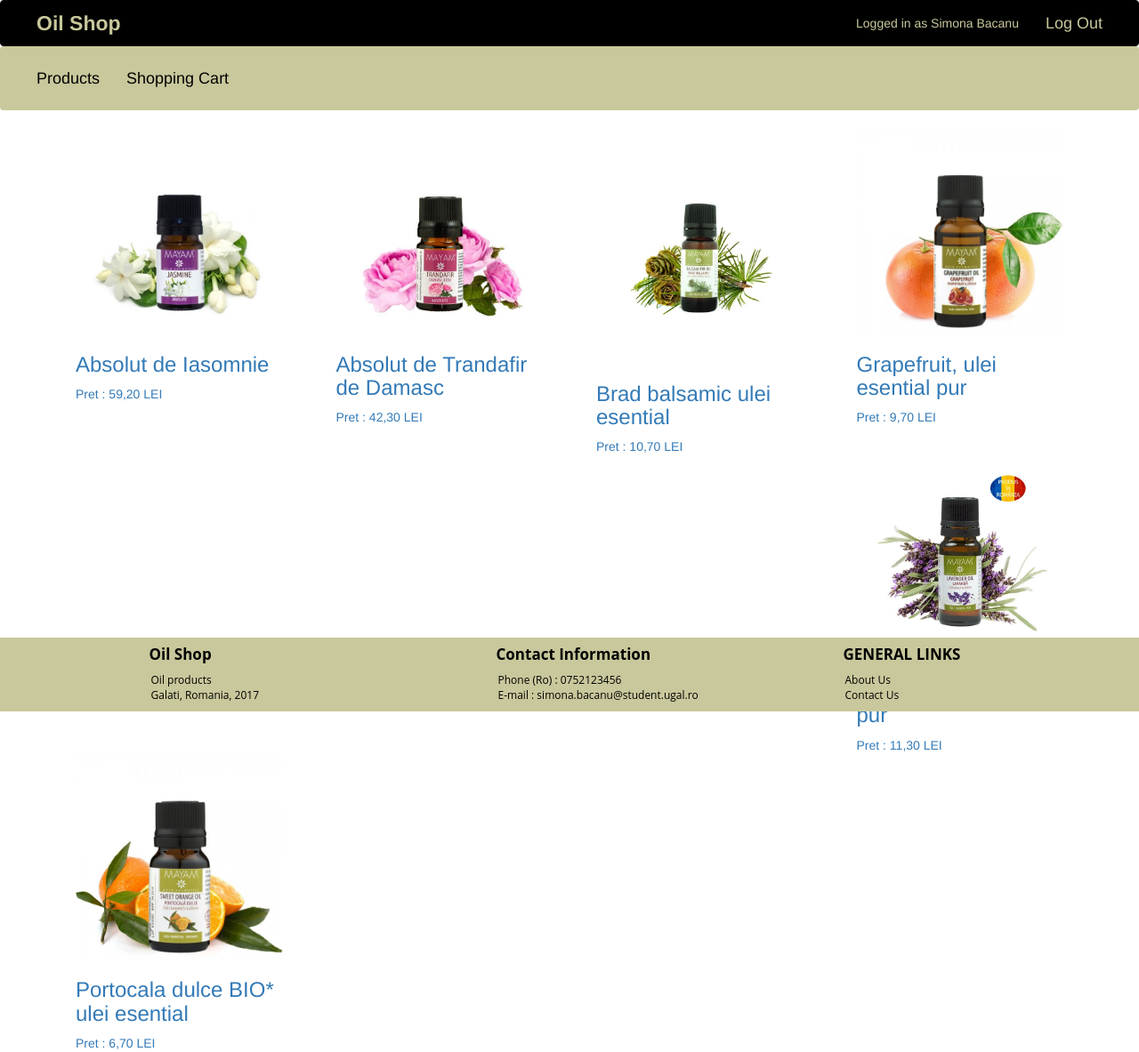
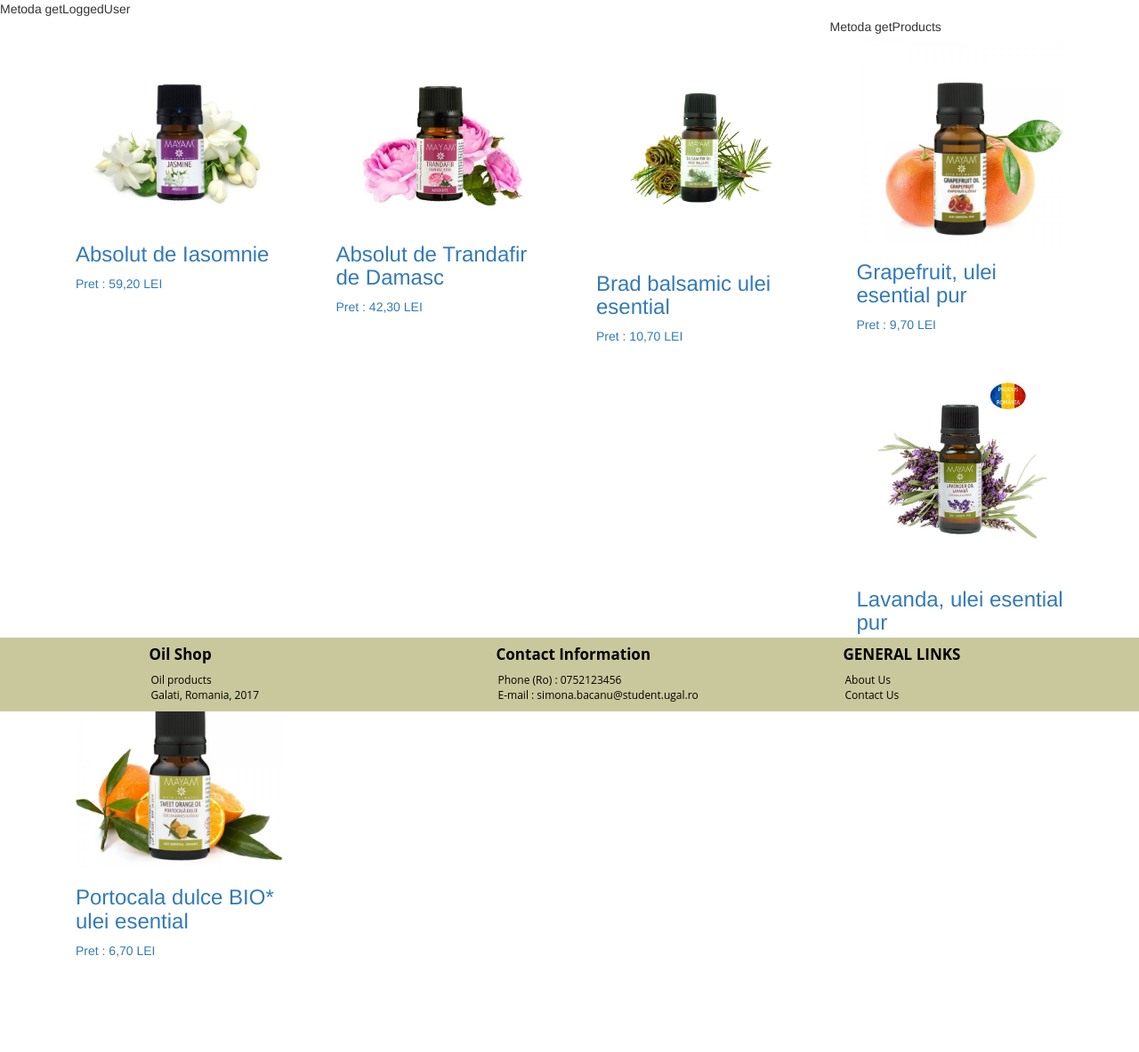
Before and after one commit to simonabacanu/Twdm, a PHP site: page /products.php in a window 1280 px wide. Shown: the whole page at 89% size. After the commit the page ends 1076 px from the top, so only its background shows below. Run offline with PHP 8.4, Linux system fonts and the light colour scheme; a user stored in the database is signed in; data comes from the database, SQL or seed files in the repository; some libraries are stand-ins or nearby versions.

Commit message:
[commit5]MVC - products.php

```diff
--- a/admin/includes/database.php
+++ b/admin/includes/controller.php
@@ -1,7 +1,10 @@
 <?php
 
-	function addUser($firstName, $lastName, $email, $pass, $address, $phone){
+ class Controller {
 
+	public function addUser($firstName, $lastName, $email, $pass, $address, $phone){
+
+		echo "Metoda addUser";
 		$con = mysqli_connect("localhost","root","parola");
 		if (!$con) {
 			die('Could not connect: ' . mysql_error());
@@ -23,7 +26,9 @@
 		return getUserId($email, $pass);
 	}
 
-	function getUserId($email, $pass){
+	public function getUserId($email, $pass){
+
+		echo "Metoda getUserId";
 		$con = mysqli_connect("localhost","root","parola");
 		if (!$con) {
 			die('Could not connect: ' . mysqli_error($con));
@@ -47,7 +52,9 @@
 		return $id;
 	}
 
-	function getUserForId($id){
+	public function getUserForId($id){
+
+		echo "Metoda getUserForId";
 		$con = mysqli_connect("localhost","root","parola");
 		if (!$con) {
 			die('Could not connect: ' . mysqli_error($con));
@@ -89,8 +96,9 @@
 	}
 
 
-	function logUserIn($id){
+	public function logUserIn($id){
 
+		echo "Metoda logUserIn";
 		session_start();
 		$_SESSION['auth'] = 1;
 		setcookie("id_user", $id, time()+(60*60*8)); //set cookie to expire in 8h
@@ -98,7 +106,9 @@
 		die();
 	}
 
-	function getLoggedUser(){
+	public function getLoggedUser(){
+
+		echo "Metoda getLoggedUser";
 		if (!isset($_SESSION['auth']) || $_SESSION['auth'] != 1) {
 		   return 0;
 		}
@@ -110,14 +120,18 @@
 		}
 	}
 
-	function logUserOut() {
+	public function logUserOut() {
+
+		echo "Metoda logUserOut";
 		$_SESSION['auth'] = 0;
 		setcookie("id_user", 0, time()-(60*60)); //clear cookie
 	}
 
 	// PRODUCTS
 
-	function getProducts() {
+	public function getProducts() {
+
+		echo "Metoda getProducts";
 		$con = mysqli_connect("localhost","root","parola");
 		if (!$con) {
 			die('Could not connect: ' . mysqli_error($con));
@@ -157,7 +171,9 @@
 		return $products;
 	}
 
-	function getProductById($id) {
+	public function getProductById($id) {
+
+		echo "Metoda getProductById";
 		$con = mysqli_connect("localhost","root","parola");
 		if (!$con) {
 			die('Could not connect: ' . mysqli_error($con));
@@ -194,8 +210,9 @@
 
 	// RECORDS
 
-	function addRecord($quantity, $id_user,$id_product) {
+	public function addRecord($quantity, $id_user,$id_product) {
 
+		echo "Metoda addRecord";
 		$con = mysqli_connect("localhost","root","parola");
 		if (!$con) {
 			die('Could not connect: ' . mysql_error());
@@ -213,8 +230,9 @@
 		return $result;
 	}
 
-	function deleteRecord($id_record) {
+	public function deleteRecord($id_record) {
 
+		echo "Metoda deleteRecord";
 		$con = mysqli_connect("localhost","root","parola");
 		if (!$con) {
 			die('Could not connect: ' . mysql_error());
@@ -232,7 +250,9 @@
 		return $result;
 	}
 
-	function getRecordsForUserId($id) {
+	public function getRecordsForUserId($id) {
+
+		echo "Metoda getRecordsForUSerId";
 		$con = mysqli_connect("localhost","root","parola");
 		if (!$con) {
 			die('Could not connect: ' . mysqli_error($con));
@@ -263,4 +283,6 @@
 		return $records;
 	}
 
+}
+
 ?>
--- a/products.php
+++ b/products.php
@@ -1,12 +1,16 @@
-<?php
-include("admin/includes/database.php");
-session_start();
-$curr_user = getLoggedUser();
-
- ?>
-
 <!DOCTYPE html PUBLIC "-//W3C//DTD XHTML 1.0 Transitional//EN"
 "http://www.w3.org/TR/xhtml1/DTD/xhtml1-transitional.dtd">
+<?php
+include("admin/includes/controller.php");
+
+$controller = new Controller();
+$curr_user = $controller -> getLoggedUser();
+
+session_start();
+
+?>
+
+
 <html xmlns="http://www.w3.org/1999/xhtml">
  <head>
  	<meta http-equiv="Content-Type" content="text/html; charset=utf-8"/>
@@ -18,15 +22,15 @@
  </head>
 
  <body>
-	<?php include("includes/header.php"); ?>
-	<?php include("includes/menu.php"); ?>
+	  <?php // include("includes/header.php"); ?>
+	    <?php // include("includes/menu.php"); ?>
 
 
 <div class="container">
 		<div class="row">
 
 			<?php
-			foreach(getProducts() as $product) {
+			foreach($controller -> getProducts() as $product) {
 				//echo $product['productName'];
 			?>
 			<a href="detailsProducts.php?id=<?php echo $product['id_product']?>">
--- a/register.php
+++ b/register.php
@@ -1,7 +1,7 @@
 <!DOCTYPE html PUBLIC "-//W3C//DTD XHTML 1.0 Transitional//EN"
 "http://www.w3.org/TR/xhtml1/DTD/xhtml1-transitional.dtd">
 <?php
-include("admin/includes/database.php");
+include("admin/includes/controller.php");
 if(isset($_POST['submit'])){
 	$firstName = isset($_POST["firstName"]) ? $_POST["firstName"] : "";
 	$lastName = isset($_POST["lastName"]) ? $_POST["lastName"] : "";
--- /dev/null
+++ b/test2.php
@@ -0,0 +1,5 @@
+<!DOCTYPE html PUBLIC "-//W3C//DTD XHTML 1.0 Transitional//EN"
+"http://www.w3.org/TR/xhtml1/DTD/xhtml1-transitional.dtd">
+<?php
+echo "1111111111111111111";
+?>
```
Also changed, not shown: test.php (added, +13 -0 lines).
